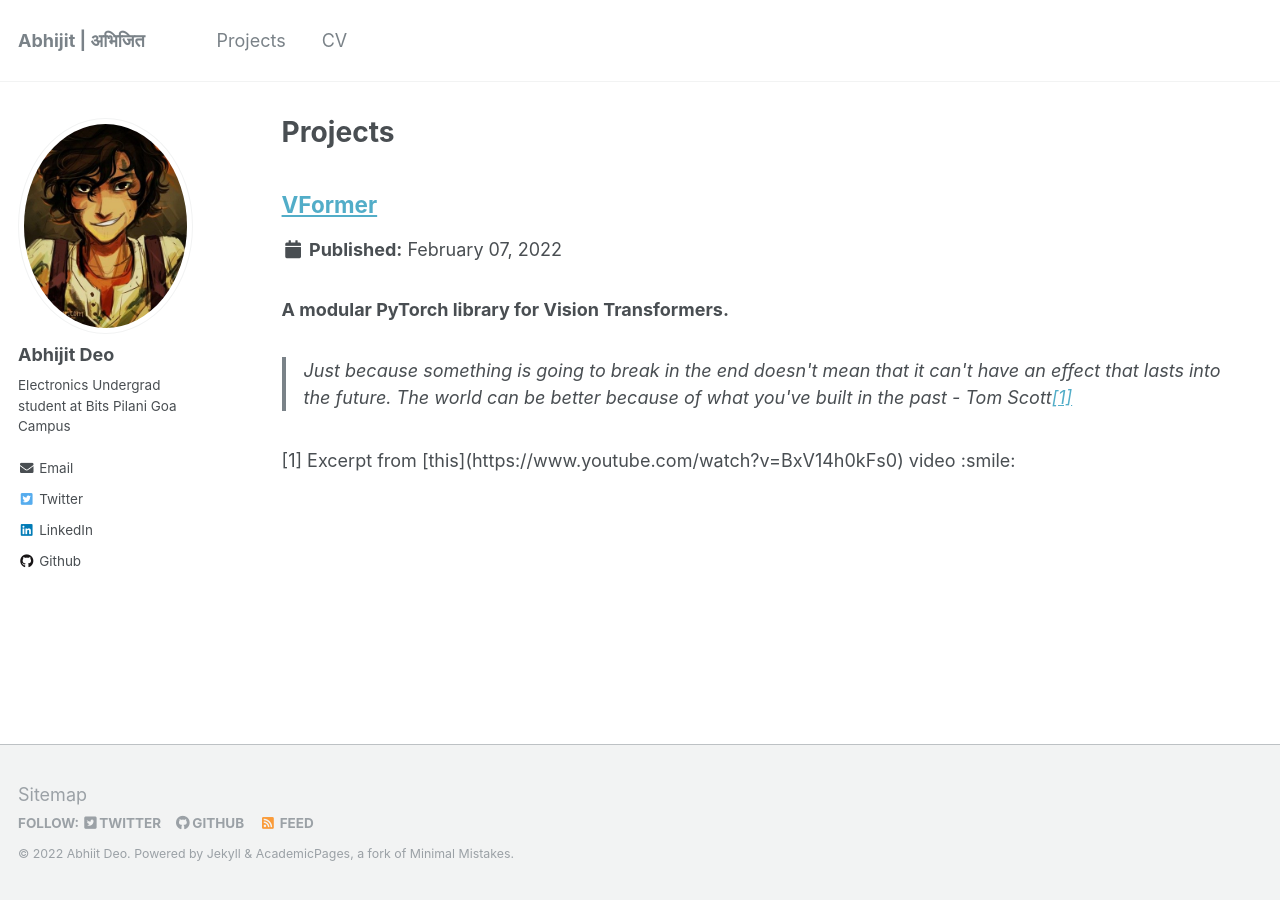
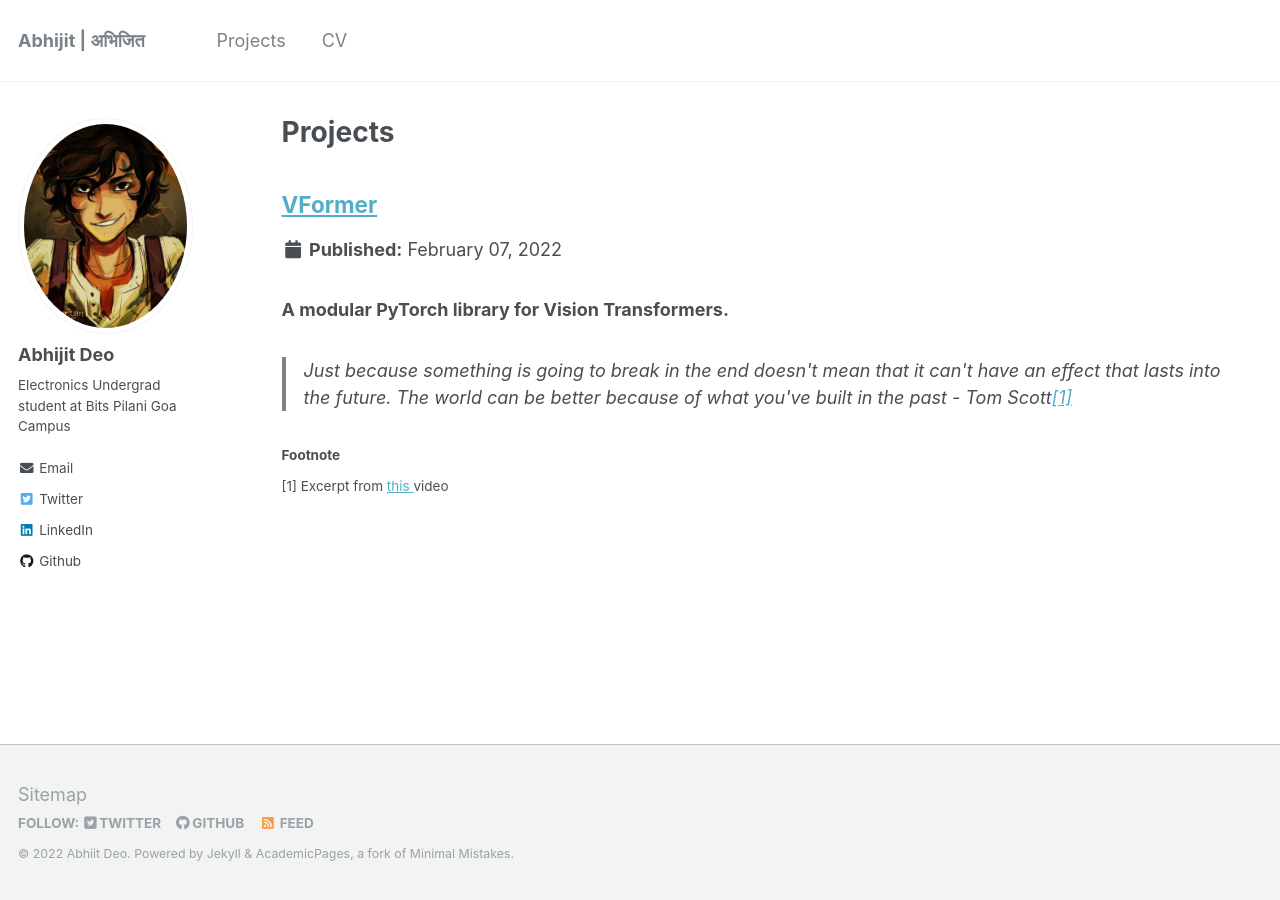
Before and after one commit to abhi-glitchhg/abhi-glitchhg.github.io, a Jekyll site: the page built from _pages/projects.html, in a window 1280 px wide. Built offline with Jekyll 4.4.1, drawn with Linux system fonts in a browser that asks for light colours.

Commit message:
this should work now

```diff
--- a/_pages/projects.html
+++ b/_pages/projects.html
@@ -14,4 +14,6 @@ author_profile: true
 <blockquote>Just because something is going to break in the end doesn't mean that it can't have an effect that lasts  into the future.
 The world can be better because of what you've built in the past - Tom Scott<a href="#footnote-1">[1]</a> </blockquote>
 
-<p id="footnote-1">[1] Excerpt from [this](https://www.youtube.com/watch?v=BxV14h0kFs0) video :smile: </p>
+<h5>Footnote</h5>
+
+<small> <p id="footnote-1">[1] Excerpt from <a href="https://www.youtube.com/watch?v=BxV14h0kFs0"> this </a> video  </p></small>
```
